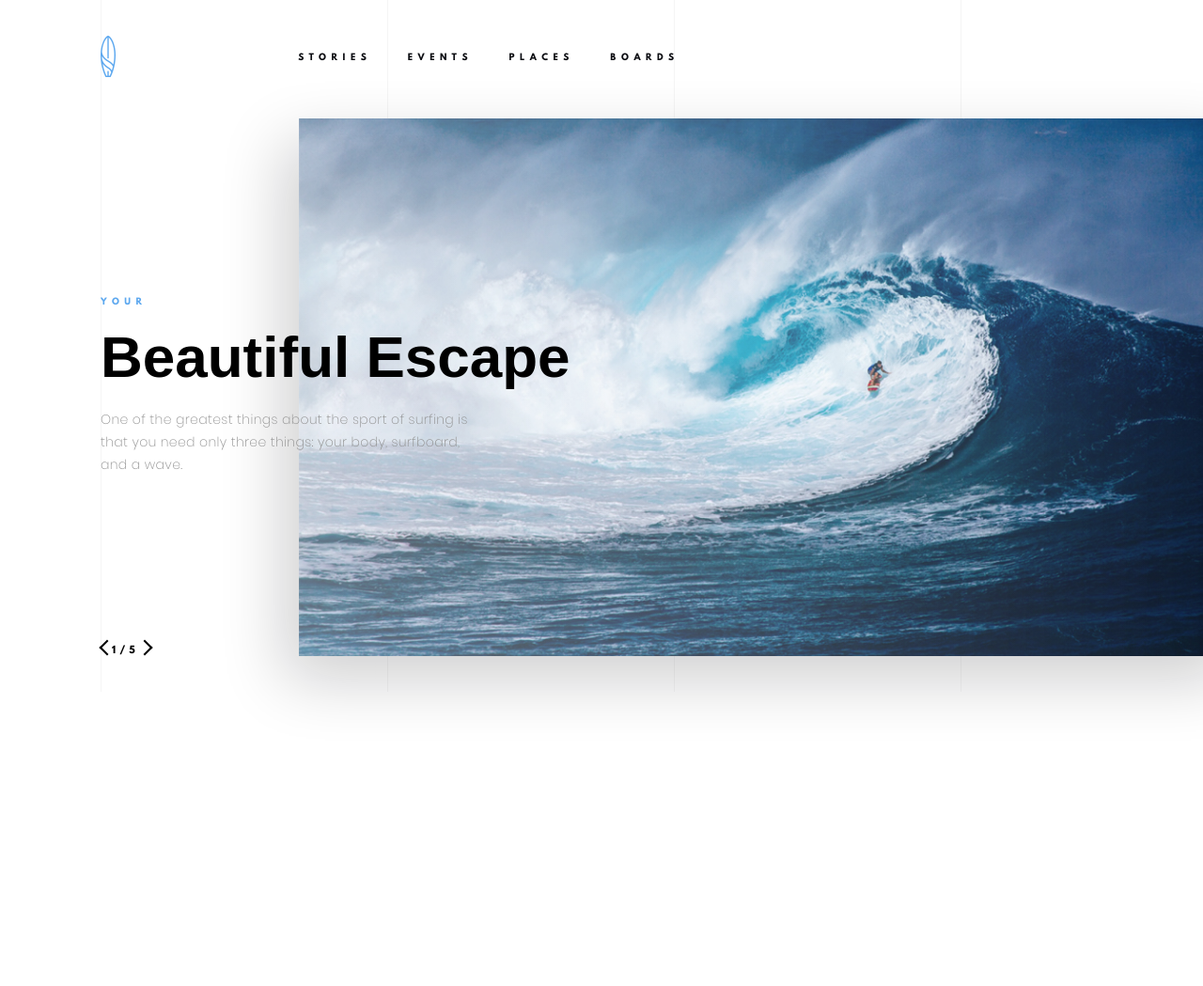
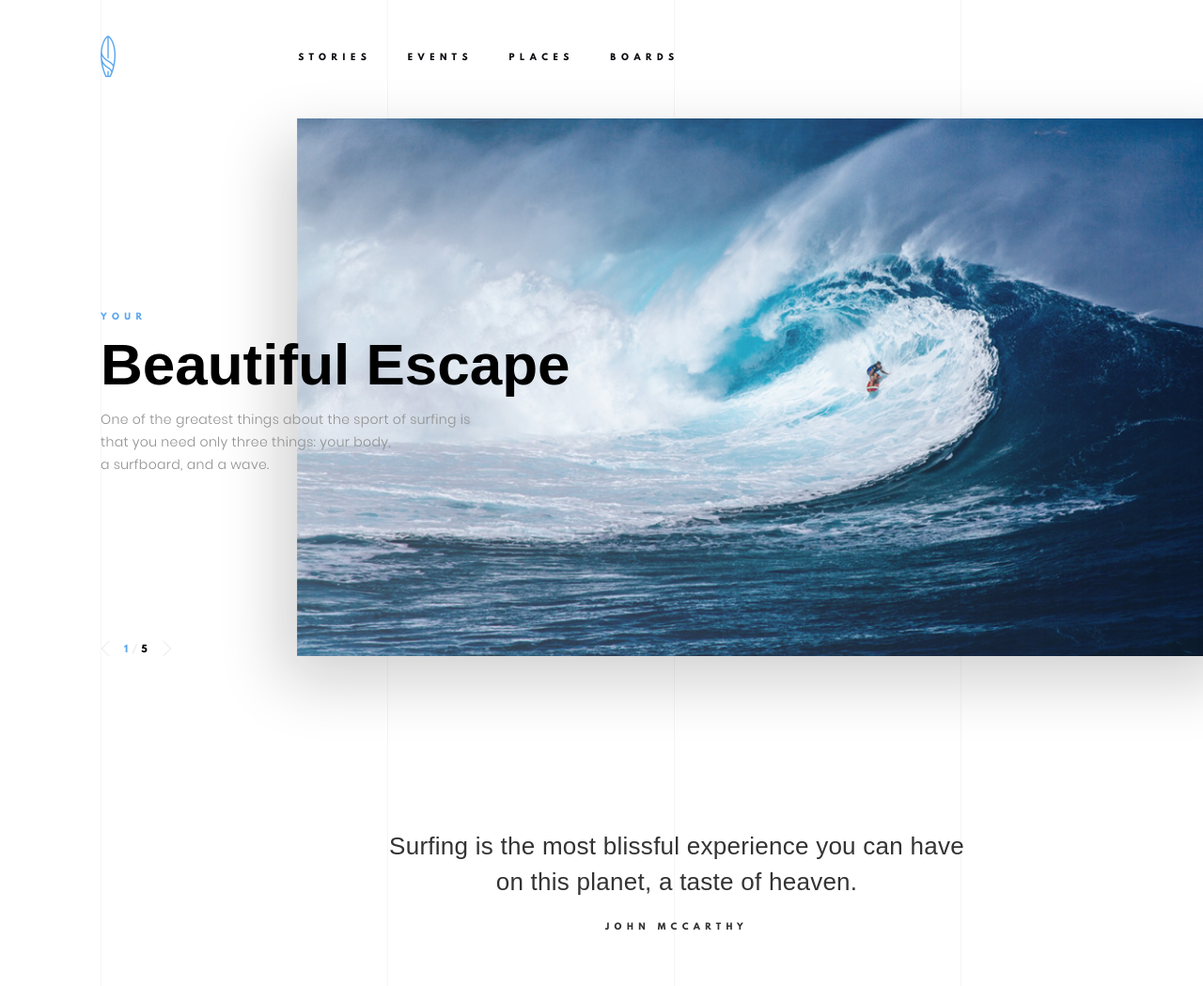
Before and after one commit to RIKyryienko/surfing_landing, a website: page app/index-pug/index.pug in a window 1280 px wide. Shown: the top 1049 px of the page at 94% size. Before the commit the page ends 800 px from the top, so only its background shows below. Drawn offline with nearby package versions, Linux system fonts and the light colour scheme; files that its build step writes are made by us from their sources; files whose address does not match are found by name; a web font is replaced by a local one.

Commit message:
Better header version and adder quote block

```diff
--- /dev/null
+++ b/app/blocks/header/header-pug/header.pug
@@ -0,0 +1,30 @@
+header.header
+    div.header__logo-and-nav
+        div.header-logo
+            img(src='blocks/header/header-images/header-logo.png' alt='Oops!')
+        nav.header-nav
+            a.header-nav__item(href="#") Stories
+            a.header-nav__item(href="#") Events
+            a.header-nav__item(href="#") Places
+            a.header-nav__item(href="#") Boards
+    div.header-content
+        div.header-text
+            span.header-text__word_blue Your
+            h1.header-text__title Beautiful Escape
+            p.header-text__description One of the greatest things about the sport of surfing is that you need only three
+                |   things: your body,
+                br
+                |   a surfboard, and a wave.
+            p.header-text__slider
+                |
+                span.slider-first-numeral 1
+                span.slider-slash /
+                | 5
+        div.header-image
+        div.header-socials
+            div.header-social-btn.social-tumblr
+                img(src='blocks/header/header-images/header-icons/tumblr.png')
+            div.header-social-btn.social-twitter
+                img(src='blocks/header/header-images/header-icons/twitter.png')
+            div.header-social-btn.social-vimeo
+                img(src='blocks/header/header-images/header-icons/vimeo.png')
--- a/app/blocks/header/header-sass/header.sass
+++ b/app/blocks/header/header-sass/header.sass
@@ -1,21 +1,14 @@
 .header
   width: 1440px
-  padding-top: 38px
-  padding-bottom: 38px
+  padding: 38px 0
   margin: 0 auto
   background-image: repeating-linear-gradient(to right, #fff 0px, #fff 107px, #f5f5f5 107px, #f5f5f5 108px, #fff 108px, #fff 305px)
-
-
-.clearfix
-  content: ""
-  display: table
-  clear: both
 
 
 .header-nav__item,
 .header-text__word_blue,
 .header-text__slider,
-.header-image::after
+.header-socials::before
   font-family: "League Spartan", sans-serif
   font-size: 9px
   font-weight: 700
@@ -25,7 +18,7 @@
 .header__logo-and-nav
   display: flex
   align-items: baseline
-  max-width: 914px
+  min-width: 300px
   margin-left: 107px
 
 
@@ -45,35 +38,36 @@
 
 .header-content
   position: relative
+  display: flex
+  justify-content: flex-end
+  max-width: 1333px
   margin-top: 44px
   margin-left: 107px
-  font-size: 0
 
 
 .header-text
-  position: relative
-  z-index: 1
-  float: left
-  max-width: 550px
-  padding-top: 191px
+  position: absolute
+  top: 207px
+  left: 0
+  min-width: 300px
 
 
 .header-text__word_blue
   display: block
-  margin-bottom: 23px
+  margin-bottom: 15px
   letter-spacing: 5.4px
   color: #5da8ef
 
 
 .header-text__title
-  margin-bottom: 23px
-  font-family: 'Playfair Display', sans-serif
+  margin-bottom: 15px
+  font-family: 'Playfair Display-Bold', sans-serif
   font-size: 62px
 
 
 .header-text__description
   width: 400px
-  margin-bottom: 176.5px
+  margin-bottom: 182px
   font-family: 'Poppins', sans-serif
   font-size: 14px
   font-weight: 300
@@ -83,68 +77,76 @@
 
 
 .header-text__slider
+  position: relative
+  top: -1px
+  left: 25px
+  width: 30px
   font-size: 10px
   letter-spacing: 4px
 
 
-.header-text__slider::before
-  position: relative
-  top: 0
-  left: 1px
+.slider-first-numeral
+  color: #5da8ef
+
+
+.slider-slash
+  color: #ececec
+
+
+.header-text__slider::before,
+.header-text__slider::after
+  position: absolute
+  top: -3px
   display: inline-block
   content: ""
-  width: 10px
-  height: 10px
+  width: 11px
+  height: 11px
+  border-left: 1px solid #ececec
+  border-bottom: 1px solid #ececec
+
+
+.header-text__slider::before
   transform: rotate(45deg)
-  border-left: 2px solid black
-  border-bottom: 2px solid black
+  left: -22px
 
 
 .header-text__slider::after
-  position: relative
-  top: 0
-  display: inline-block
-  content: ""
-  width: 10px
-  height: 10px
-  transform: rotate(-45deg)
-  border-right: 2px solid black
-  border-bottom: 2px solid black
+  transform: rotate(-135deg)
+  right: -18px
 
 
 .header-image
-  position: absolute
-  top: 0
-  left: 211px
-  width: 1009px
+  width: 1011px
   height: 572px
   overflow: hidden
   box-shadow: -15.898px 25.441px 65px 0px rgba(11, 12, 17, 0.2)
-  background: linear-gradient(to right, rgba(255, 255, 255, 0.2) 0%, rgba(255, 255, 255, 0) 100%), url("../header-images/header-main-image.jpg") no-repeat
+  background: url("../header-images/header-main-image.jpg") no-repeat
   background-size: cover
   background-position-y: -90px
 
-.header-image::after
-  position: absolute
-  top: 0
-  left: 1000px
-  z-index: 2
-  content: "First surfing magazine"
-  white-space: nowrap
+
+.header-socials
+  align-self: flex-end
+  margin: 0 47.5px
+  width: 18px
 
 
-.header-socials
-  width: 69px
-  padding-top: 488px
-  float: right
-
+.header-socials::before
+  position: absolute
+  top: 40px
+  left: 1155px
+  transform: rotate(-90deg)
+  white-space: nowrap
+  letter-spacing: 5.58px
+  color: #cececf
+  content: "First Surfing Magazine"
 
 .header-social-btn
-  margin: 16px 0
+  margin: 26px 0
 
 
 .social-tumblr
-  margin-top: 0
+  margin: 0 auto
   width: 13px
   height: 21px
 
--- /dev/null
+++ b/app/blocks/quote/quote-pug/quote.pug
@@ -0,0 +1,4 @@
+section.quote
+    blockquote.quote__text.
+        Surfing is the most blissful experience you can have on this planet, a taste of heaven.
+    cite.quote__author John McCarthy
--- /dev/null
+++ b/app/blocks/quote/quote-sass/quote.sass
@@ -0,0 +1,32 @@
+.quote
+  width: 1440px
+  padding-top: 145px
+  padding-bottom: 58px
+  margin: 0 auto
+  background-image: repeating-linear-gradient(to right, #fff 0px, #fff 107px, #f5f5f5 107px, #f5f5f5 108px, #fff 108px, #fff 305px)
+
+.quote__text
+  width: 615px
+  margin: 0 auto
+  margin-bottom: 25px
+  font-family: 'Playfair Display-Regular', sans-serif
+  font-size: 26px
+  font-weight: 400
+  line-height: 38px
+  letter-spacing: 0.26px
+  color: #333333
+
+.quote__author
+  position: relative
+  display: block
+  font-family: "League Spartan", sans-serif
+  font-style: normal
+  font-size: 9px
+  font-weight: 700
+  text-transform: uppercase
+  letter-spacing: 5.4px
+  color: #333333
+
+.quote__text,
+.quote__author
+  text-align: center
--- a/app/fonts/fonts.css
+++ b/app/fonts/fonts.css
@@ -4,11 +4,16 @@
 }
 
 @font-face {
-    font-family: Playfair Display;
+    font-family: Playfair Display-Bold;
     src: url("Playfair_Display/PlayfairDisplay-Bold.ttf");
 }
 
 @font-face {
+    font-family: Playfair Display-Regular;
+    src: url("Playfair_Display/PlayfairDisplay-Regular.ttf");
+}
+
+@font-face {
     font-family: Poppins;
-    src: url("Poppins/Poppins-ExtraLight.ttf");
+    src: url("Poppins/Poppins-Light.ttf");
 }
--- a/app/index-pug/index.pug
+++ b/app/index-pug/index.pug
@@ -2,34 +2,11 @@ doctype html
 html(lang='en')
     head
         meta(charset='UTF-8')
-        link(rel='stylesheet' href='reset/reset.css')
+        link(rel='stylesheet' href='css/reset/reset.css')
         link(rel='stylesheet' href='blocks/header/header-css/header.css')
+        link(rel='stylesheet' href='blocks/quote/quote-css/quote.css')
         link(rel='stylesheet' href='fonts/fonts.css')
         title Surfing
     body
-        header.header.clearfix
-            div.header__logo-and-nav
-                div.header-logo
-                    img(src='blocks/header/header-images/header-logo.png' alt='Oops!')
-                nav.header-nav
-                    a.header-nav__item(href="#") Stories
-                    a.header-nav__item(href="#") Events
-                    a.header-nav__item(href="#") Places
-                    a.header-nav__item(href="#") Boards
-            div.header-content
-                div.header-text
-                    span.header-text__word_blue Your
-                    h1.header-text__title Beautiful Escape
-                    p.header-text__description.
-                        One of the greatest things about the sport of surfing is that you need only three things:
-                        your body, surfboard, and a wave.
-                    p.header-text__slider.
-                            1/5
-                div.header-image
-                div.header-socials
-                    div.header-social-btn.social-tumblr
-                        img(src='blocks/header/header-images/header-icons/tumblr.png')
-                    div.header-social-btn.social-twitter
-                        img(src='blocks/header/header-images/header-icons/twitter.png')
-                    div.header-social-btn.social-vimeo
-                        img(src='blocks/header/header-images/header-icons/vimeo.png')
+        include ../blocks/header/header-pug/header.pug
+        include ../blocks/quote/quote-pug/quote.pug
```
Also changed, not shown: gulpfile.js (+8 -2 lines), app/blocks/footer/footer-pug/footer.pug (added), app/blocks/footer/footer-sass/footer.sass (added), app/blocks/header/header-css/header.css, app/blocks/header/header-sass/header.css (deleted), app/blocks/quote/quote-css/quote.css (added), app/css/reset/reset.css (renamed from app/reset/reset.css), app/index.html, 1 other file.
